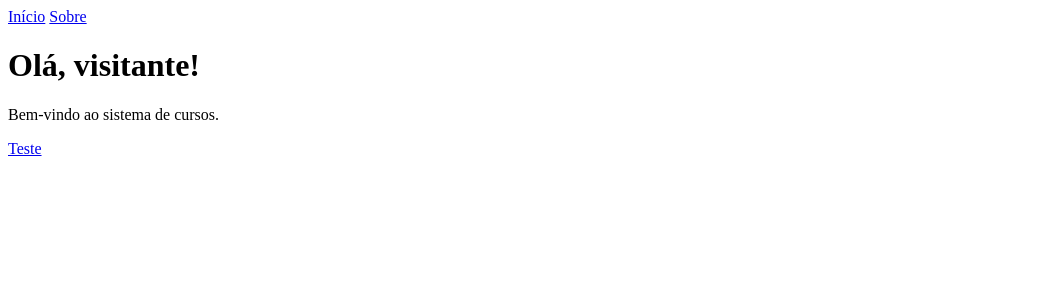
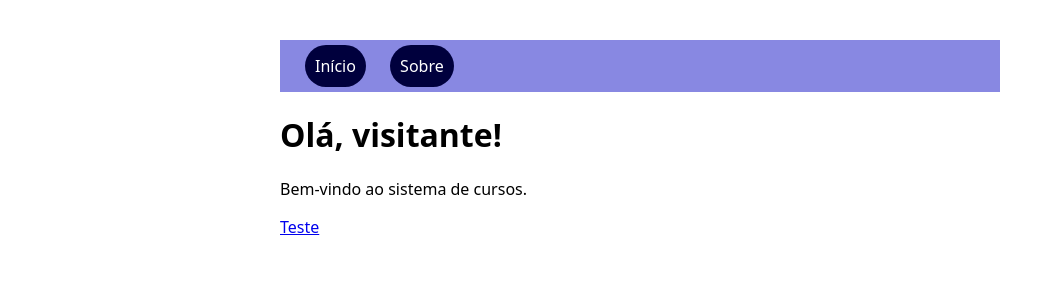
Before and after one commit to GuilhermeGraces/projeto-django-bd, a Django app: page / in a window 1280 px wide. Shown: the top 300 px of the page, without its empty margins (0-1055 px from the left). Run offline with Django 5.2, Linux system fonts and the light colour scheme.

Commit message:
Adiciona CSS estático na base

```diff
--- /dev/null
+++ b/courses/static/courses/css/style.css
@@ -0,0 +1,21 @@
+body {
+    font-family: system-ui, sans-serif;
+    max-width: 720px;
+    margin: 40px auto;
+    padding: 0 16px;
+}
+
+nav {
+    background-color: rgb(136, 136, 226);
+    padding: 15px;
+}
+
+
+nav a {
+    color: white;
+    text-decoration: none;
+    background-color: rgb(0, 0, 61);
+    border-radius: 30px;
+    margin: 10px;
+    padding: 10px;
+}
--- a/courses/templates/courses/base.html
+++ b/courses/templates/courses/base.html
@@ -1,10 +1,14 @@
+{% load static %}
 <!DOCTYPE html>
 <html lang="pt-br">
+
 <head>
     <meta charset="UTF-8">
     <meta name="viewport" content="width=device-width, initial-scale=1.0">
     <title>{% block title %}Cursos{% endblock %}</title>
+    <link rel="stylesheet" href="{% static 'courses/css/style.css' %}">
 </head>
+
 <body>
     <nav>
         <a href="{% url 'courses:home' %}">Início</a>
@@ -16,4 +20,5 @@
         <a href="{% url 'courses:home' %}">Teste</a>
     </main>
 </body>
+
 </html>
```
